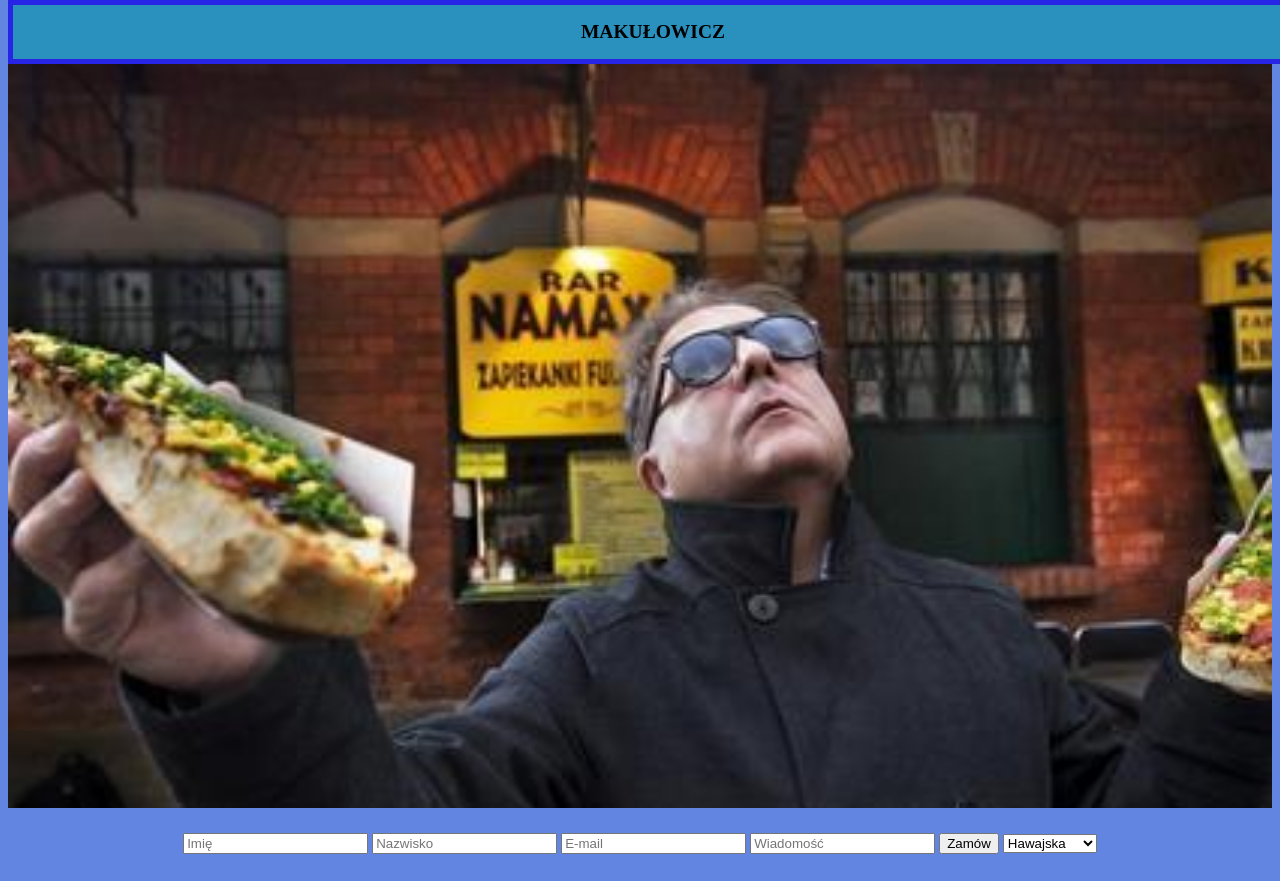
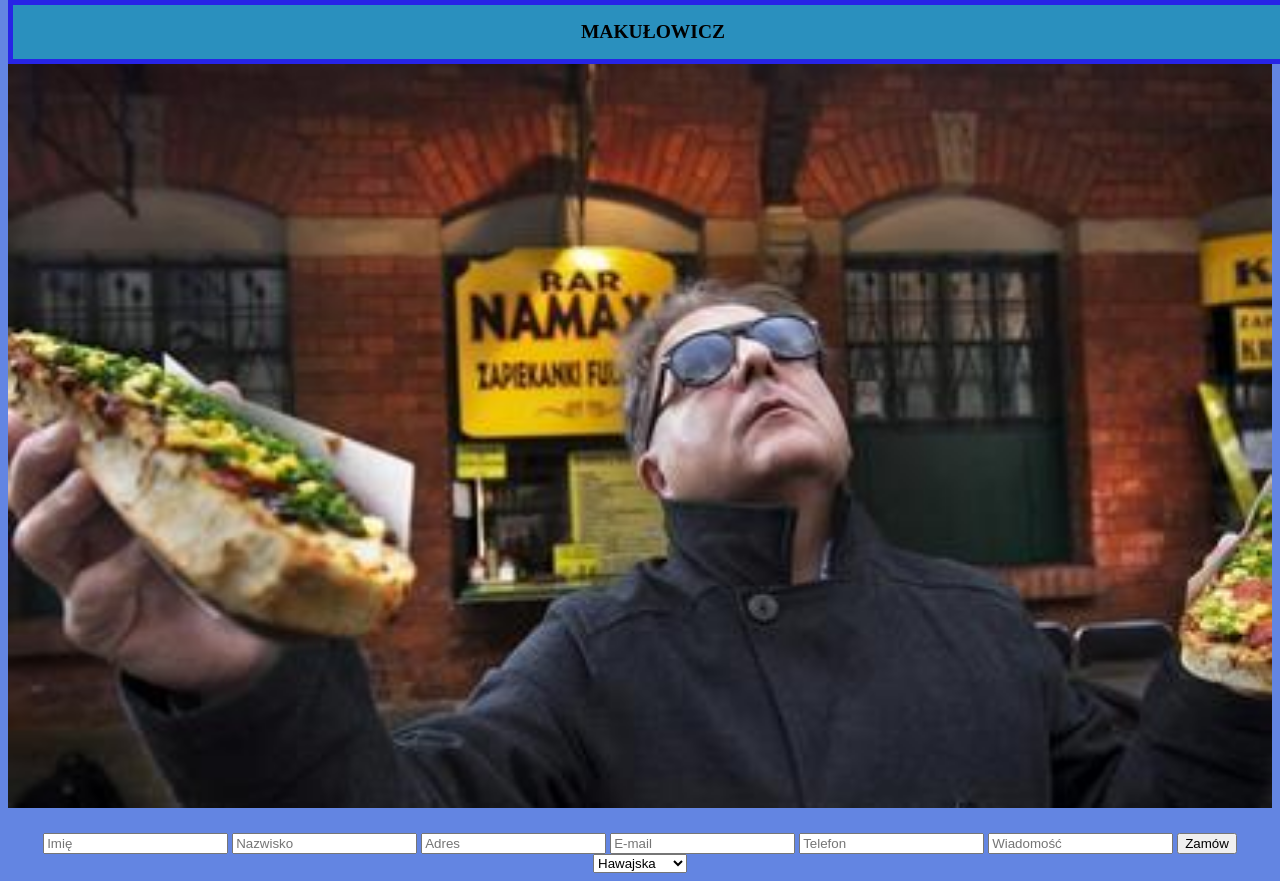
Before and after one commit to Artur123-123/30.04.2021.v2, a plain HTML site: page index.html in a window 1280 px wide. Drawn offline with Linux system fonts and the light colour scheme.

Commit message:
30.04.2021

```diff
--- a/index.html
+++ b/index.html
@@ -15,7 +15,9 @@
     <div id="margin">
         <input type="text" placeholder="Imię">
         <input type="text" placeholder="Nazwisko">
+        <input type="text" placeholder="Adres">
         <input type="text" placeholder="E-mail">
+        <input type="text" placeholder="Telefon">
         <input type="text" placeholder="Wiadomość">
         <button>Zamów</button>
         <select name="pizze" id="pizza" class="size" onchange="menu(value)">
```
